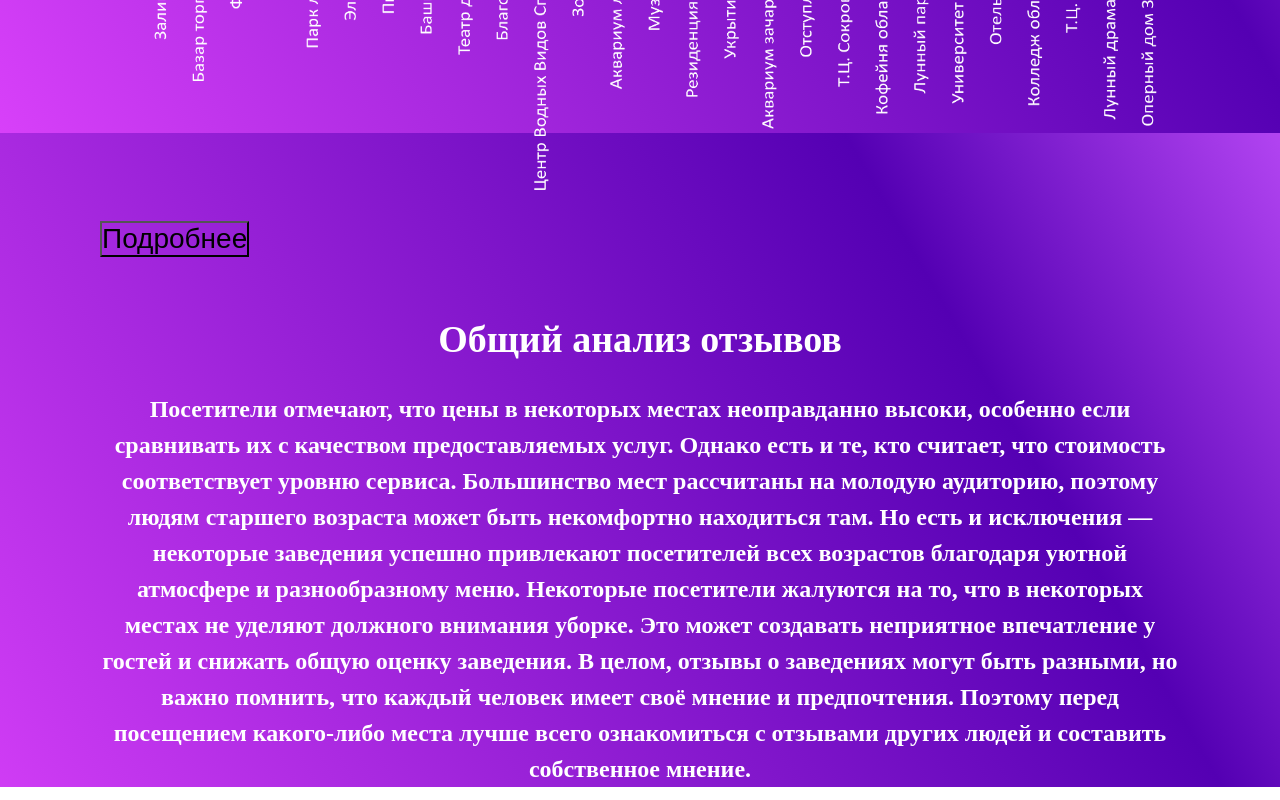
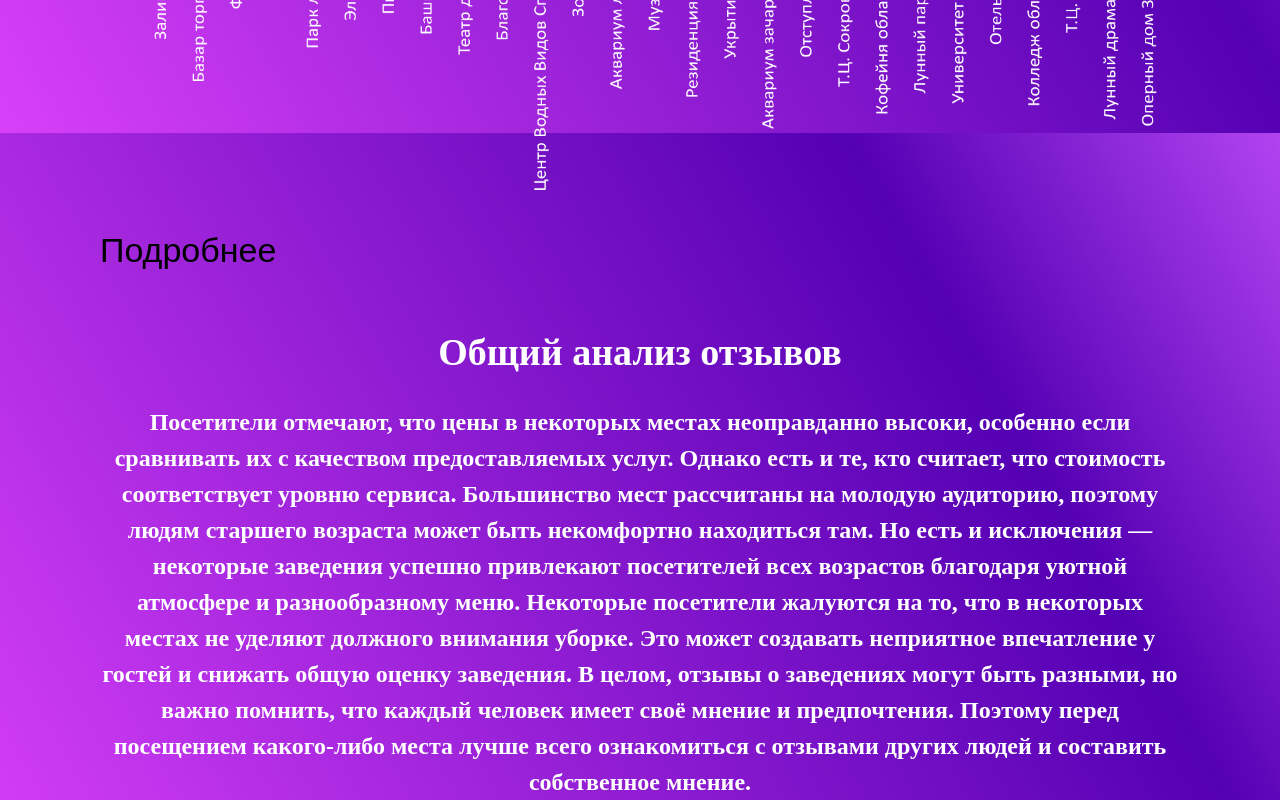
Before and after one commit to Pechenka124/ffffff, a React (Vite) app: page /statistics in a window 1280 px wide. Shown: the part 1467-2267 px from the top of the page. Built offline with nearby package versions, Linux system fonts and the light colour scheme.

Commit message:
Update Statistics.module.scss

```diff
--- a/src/components/pages/statistics/Statistics.module.scss
+++ b/src/components/pages/statistics/Statistics.module.scss
@@ -39,10 +39,13 @@
     height:760px;
 }
 .btn{
+    border: none;
     background-color:transparent;
     cursor:pointer;
-    font-size:28px;
+    font-size:34px;
     transition: all 0.2s;
+    margin-top:10px;
+    color:white
     &:hover{
         opacity:0.8
     }
```
